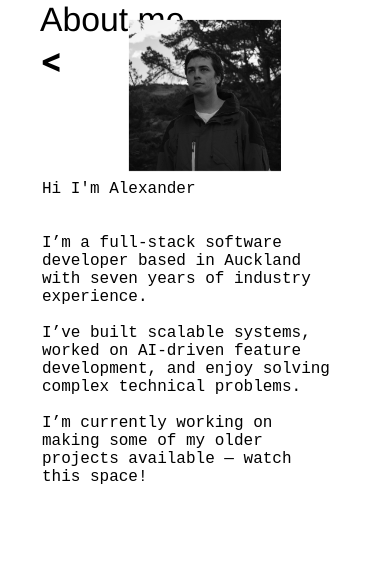
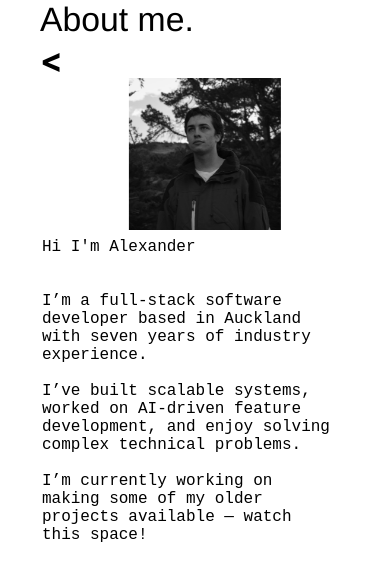
Before and after one commit to hybrio/hybrio.github.io, a React (Vite) app: page /about in a window 390 px wide. Shown: the top 580 px of the page. Built offline with nearby package versions, Linux system fonts and the light colour scheme.

Commit message:
about page style fix

```diff
--- a/src/App.css
+++ b/src/App.css
@@ -79,13 +79,6 @@ a:link {
   animation: blink .7s steps(1) infinite;
 }
 
-#about {
-  width: 75%;
-  padding-left: 10%;
-  margin-top: 20%;
-  height: fit-content;
-}
-
 @keyframes blink {
   50% {
     border-color: transparent;
@@ -98,6 +91,13 @@ a:link {
   margin-top: 5%;
   height: fit-content;
 }
+
+@media only screen and (max-width: 600px) {
+  #about {
+    margin-top: 20%;
+  }
+}
+
 #about-text {
   margin-left: 1%;
   margin-top: 1%;
```
